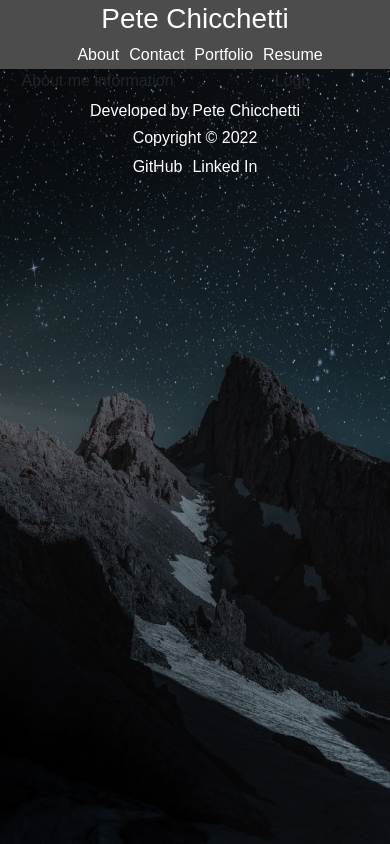
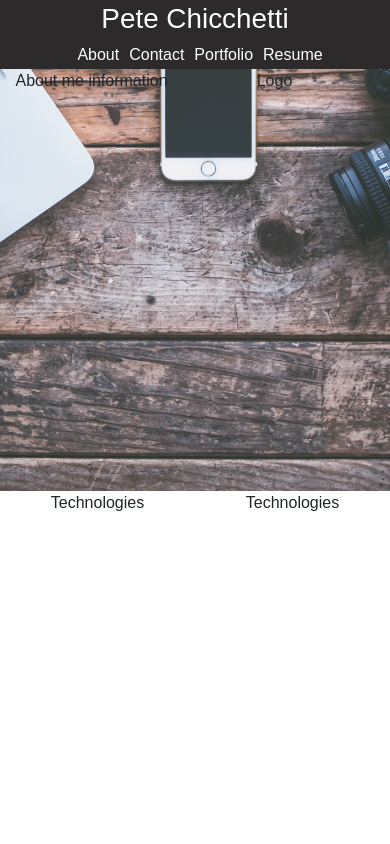
Before and after one commit to PeteChicchetti/professional-react-portfolio, a React (Create React App) app: page / in a window 390 px wide. Shown: the top 844 px of the page. Built offline with nearby package versions, Linux system fonts and the light colour scheme.

Commit message:
adjusted footer/nav width and containers for mobile

```diff
--- a/src/components/About/index.jsx
+++ b/src/components/About/index.jsx
@@ -1,10 +1,11 @@
 import React from "react";
-import { Container, Row, Col } from "react-bootstrap";
+import { Row, Col } from "react-bootstrap";
 
 const About = () => {
     return (
-        <Container>
-            <Row>
+        <div>
+        <div id='bg' className='container-fluid'>
+            <Row className='container-fluid'>
                 <Col>
                 About me information
                 </Col>
@@ -12,11 +13,21 @@ const About = () => {
                 Logo
                 </Col>
             </Row>
-            <Row>
+            <Row className='container-fluid'>
                 <Col></Col>
             </Row>
-
-        </Container>
+        </div>
+        <div id='tech' className='container-fluid'>
+             <Row>
+                <Col>
+                Technologies
+                </Col>
+                <Col>
+                Technologies
+                </Col>
+            </Row>
+        </div>
+        </div>
     );
 };
 
--- a/src/components/Footer/index.jsx
+++ b/src/components/Footer/index.jsx
@@ -1,12 +1,12 @@
 import React from 'react';
-import { Container, Row, Col } from "react-bootstrap";
+import { Row, Col } from "react-bootstrap";
 
 const Footer = () => {
     let date = new Date();
     let year = date.getFullYear();
     return (
-        <Container className="footer">
-        <Row className='' style={{ justifyContent: 'center', alignItems: 'center'}}>
+        <div className="footer container-fluid">
+        <Row className='container-fluid' style={{ margin:'0px', justifyContent: 'center', alignItems: 'center'}}>
             <Col md='4' className='copywright'>
                 <h3>Developed by Pete Chicchetti</h3>
             </Col>
@@ -24,7 +24,7 @@ const Footer = () => {
                 </Col>
             </Col>
         </Row>
-        </Container>
+        </div>
     )
 }
 
--- a/src/style.css
+++ b/src/style.css
@@ -7,23 +7,11 @@
 
 :root {
     --white: #ffffff;
-    --gray: rgb(77, 76, 76);
+    --gray: rgb(44, 42, 42);
 }
 
-#bg-image {
-background: linear-gradient(to right, rgba(0, 0, 0, 0.4), rgba(0, 0, 0, 0.1)),
-    url('./assets/mountain-night.jpg');
-height: 100vh;
-background-size: cover;
-background-repeat: no-repeat;
-background-attachment: fixed;
-background-position: center;
-
-margin: 0px;
-}
-
+/*-- Header --*/
 #headerBg{
-    width: 100vw;
     background-color: var(--gray);
     padding: .1rem 7rem;
     margin: 0px;
@@ -50,16 +38,30 @@ margin: 0px;
     color: var(--white);
 }
 
+/*-- About Me --*/
+#bg {
+    margin: 0px;
+    padding: 0px;
+    background-image: url("assets/workspace.jpg");
+    background-size: cover;
+    background-repeat: no-repeat;
+    background-attachment: fixed;
+    background-position: center;
+    height: 50vh;
+  }
+
+#tech {
+    height: 50vh;
+}
+
+
+/*-- Footer --*/
 .copywright {
-    color: var(--white);
+    color: var(--gray);
 }
 
 .footer h3, .logos {
     font-size: 1rem;
-}
-
-.logos ul li > a {
-    color: var(--white);
 }
 
 .foot-logos {
@@ -68,12 +70,14 @@ margin: 0px;
 
 .logos {
     text-decoration: none;
-    color: var(--white);
+    color: var(--gray);
 }
 
-  .footer {
+.footer {
     padding: 0.5rem calc((100vw - 1200px) / 2);
-  }
+}
+
+
 
 
   @media screen and (max-width: 768px) {
```
Also changed, not shown: src/assets/workspace.jpg (added).
